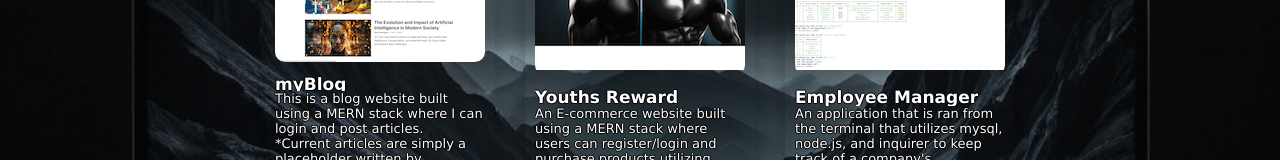
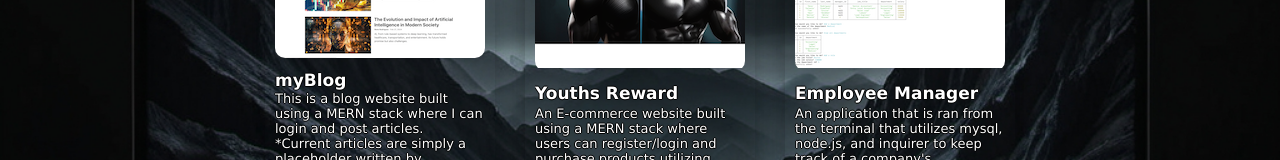
Before and after one commit to rodriguezr1016/react-portfolio, a React (Vite) app in the folder portfolio/: page /works in a window 1280 px wide. Shown: the part 515-675 px from the top of the page. Built offline with nearby package versions, Linux system fonts and the light colour scheme.

Commit message:
finishing touches

```diff
--- a/portfolio/src/index.css
+++ b/portfolio/src/index.css
@@ -295,6 +295,7 @@ input {
   display: -webkit-box;
   -webkit-line-clamp: 1;
   line-clamp: 1;
+  padding-bottom: 5px;
 }
 
 .card-des {
```
